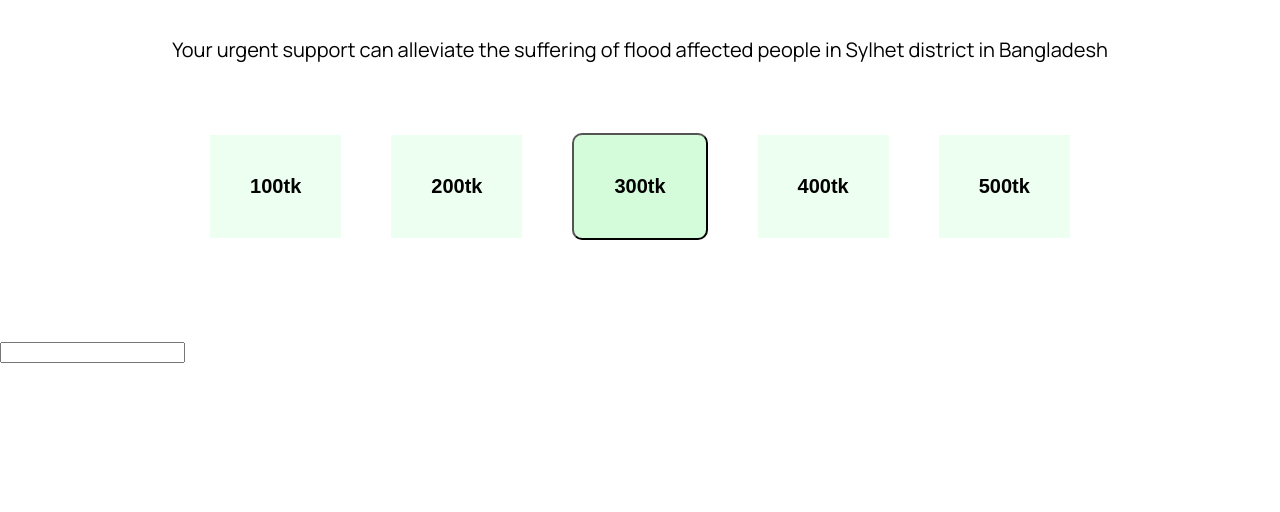
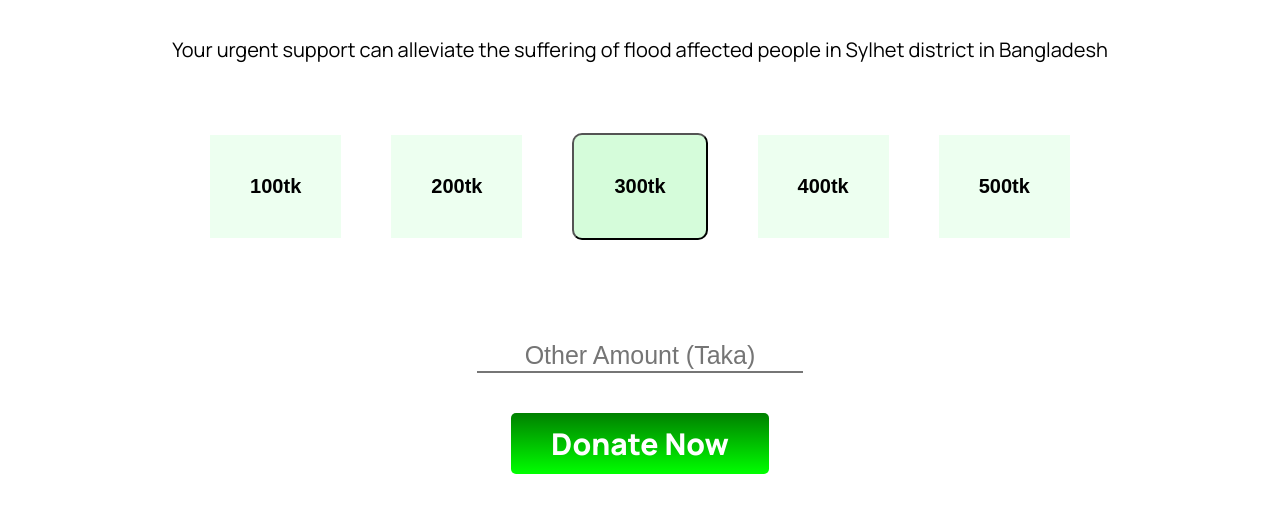
Before and after one commit to antorkhalid/donate-today, a plain HTML site: page index.html in a window 1280 px wide. Shown: the part 884-1396 px from the top of the page. Before the commit the page ends 1247 px from the top, so only its background shows below. Drawn offline with Linux system fonts and the light colour scheme.

Commit message:
Donate Today part Complete

```diff
--- a/index.html
+++ b/index.html
@@ -31,10 +31,12 @@
             <button class="donation-amount">400tk</button>
             <button class="donation-amount">500tk</button>
         </div>
-        <div>
-            <input type="text">
+        <div class="amount-input">
+            <input class="amount-input-box" type="text" placeholder="Other Amount (Taka)">
+        </div>
+        <div class="other-amount-donate-button">
+            <a class="donate-now-button" href ="" target="_blank">Donate Now</a>
         </div>
     </section>
-
 </body>
 </html>
--- a/style.css
+++ b/style.css
@@ -71,5 +71,22 @@ body{
     border-radius: 10px;
     color: black;
     background-color: rgb(213, 252, 218);
+}
+.amount-input{
+    display: flex;
+    align-items: center;
+    justify-content: center;
+}
+.amount-input-box{
+    text-align: center;
+    font-size: 25px;
+    border-top: 0px;
+    border-right: 0px;
+    border-left: 0px;
+    margin-bottom: 50px;
+}
+.other-amount-donate-button{
 
+    text-align: center;
+    margin-bottom: 100px;
 }
```
